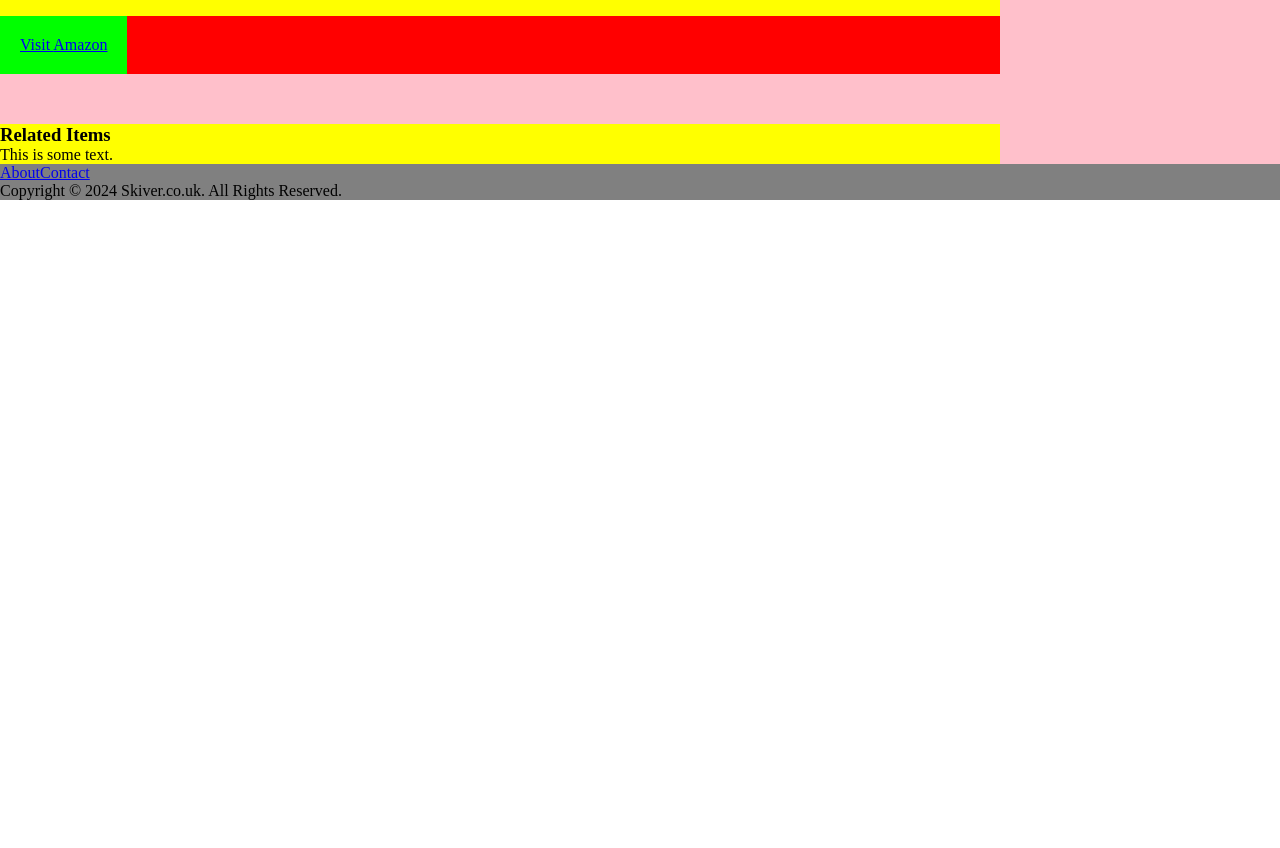
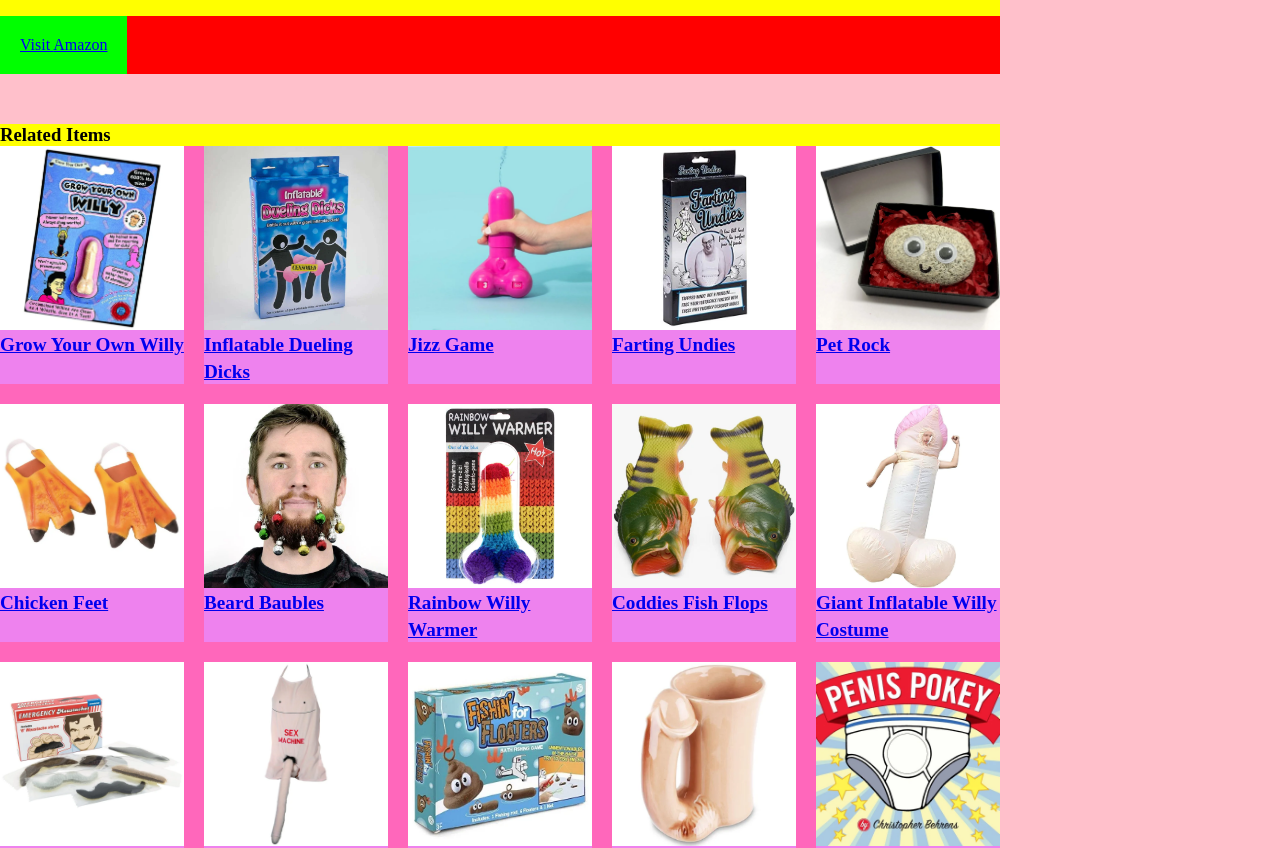
Before and after one commit to johnnyfwk/funny-gifts-front-end, a React (Create React App) app: page /item/101-things-to-do-with-a-huge-willy in a window 1280 px wide. Shown: the part 800-1648 px from the top of the page. Before the commit the page ends 1000 px from the top, so only its background shows below. Built offline with nearby package versions, Linux system fonts and the light colour scheme.

Commit message:
Adding related items.

```diff
--- a/src/pages/Item.jsx
+++ b/src/pages/Item.jsx
@@ -2,17 +2,20 @@ import { Helmet } from "react-helmet";
 import { useParams } from "react-router-dom";
 import { useState, useEffect } from "react";
 import { allItems } from "../assets/content/items";
+import ItemCard from "../components/ItemCard";
 
 export default function Item() {
     const { item_slug } = useParams();
 
     const [ item, setItem ] = useState(null);
     const [ selectedImage, setSelectedImage ] = useState(null);
+    const [ relatedItems, setRelatedItems ] = useState(null);
 
     useEffect(() => {
         const currentItem = allItems.filter((item) => item.slug === item_slug);
         setItem(currentItem);
         setSelectedImage(currentItem[0].images[0]);
+        setRelatedItems(allItems.filter((item) => item.tags.some((tag) => currentItem[0].tags.includes(tag)) && item.slug !== currentItem[0].slug));
     }, [item_slug]);
 
     function handleItemImageThumbnail(event) {
@@ -77,7 +80,14 @@ export default function Item() {
 
                 <section>
                     <h3>Related Items</h3>
-                    <p>This is some text.</p>
+                    {relatedItems.length === 0
+                        ? <div>No related items.</div>
+                        : <div className="item-cards-wrapper">
+                            {relatedItems.map((item, index) => {
+                                return <ItemCard key={index} item={item} />
+                            })}
+                        </div>
+                    }
                 </section>
             </main>
         </div>
```
